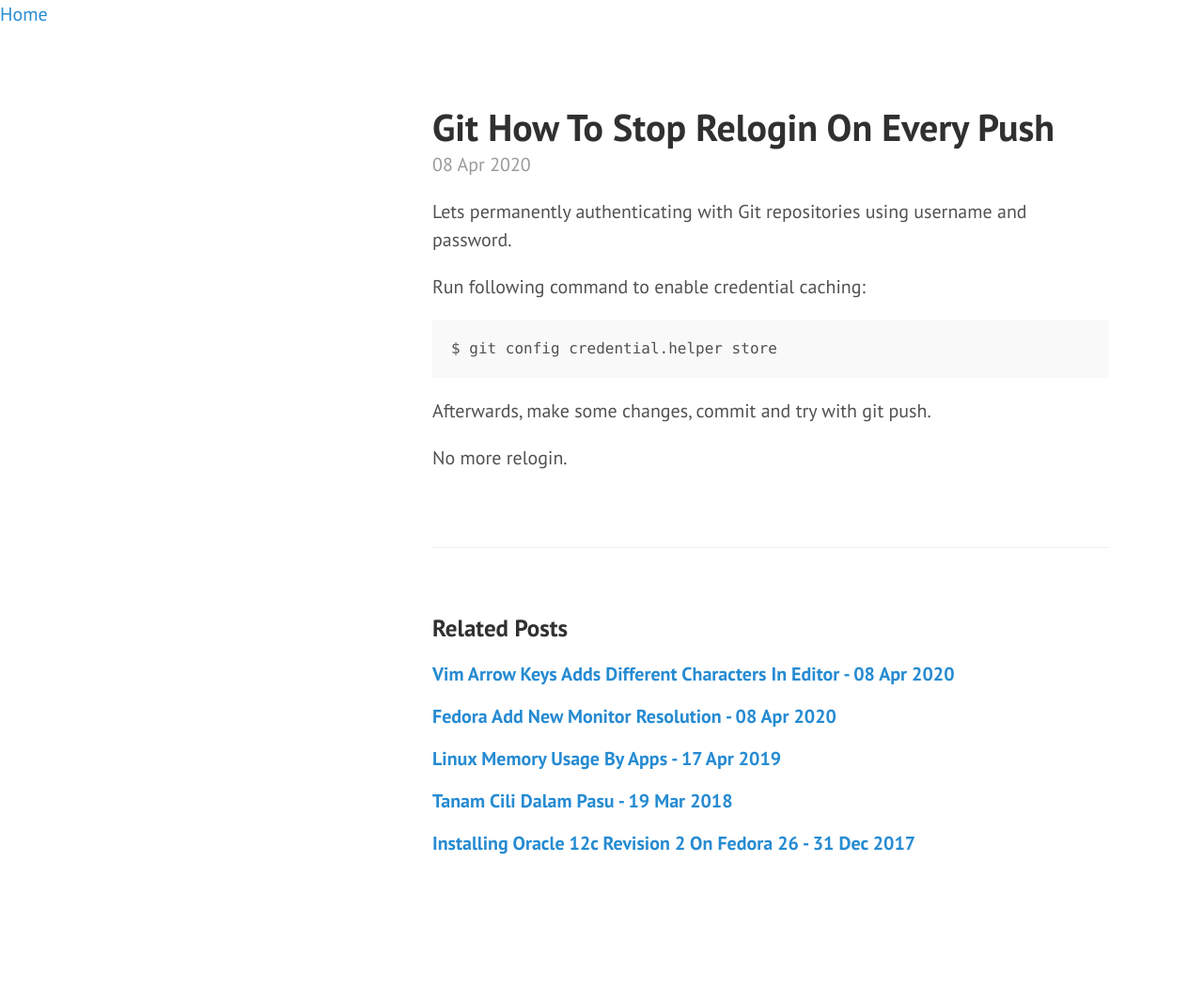
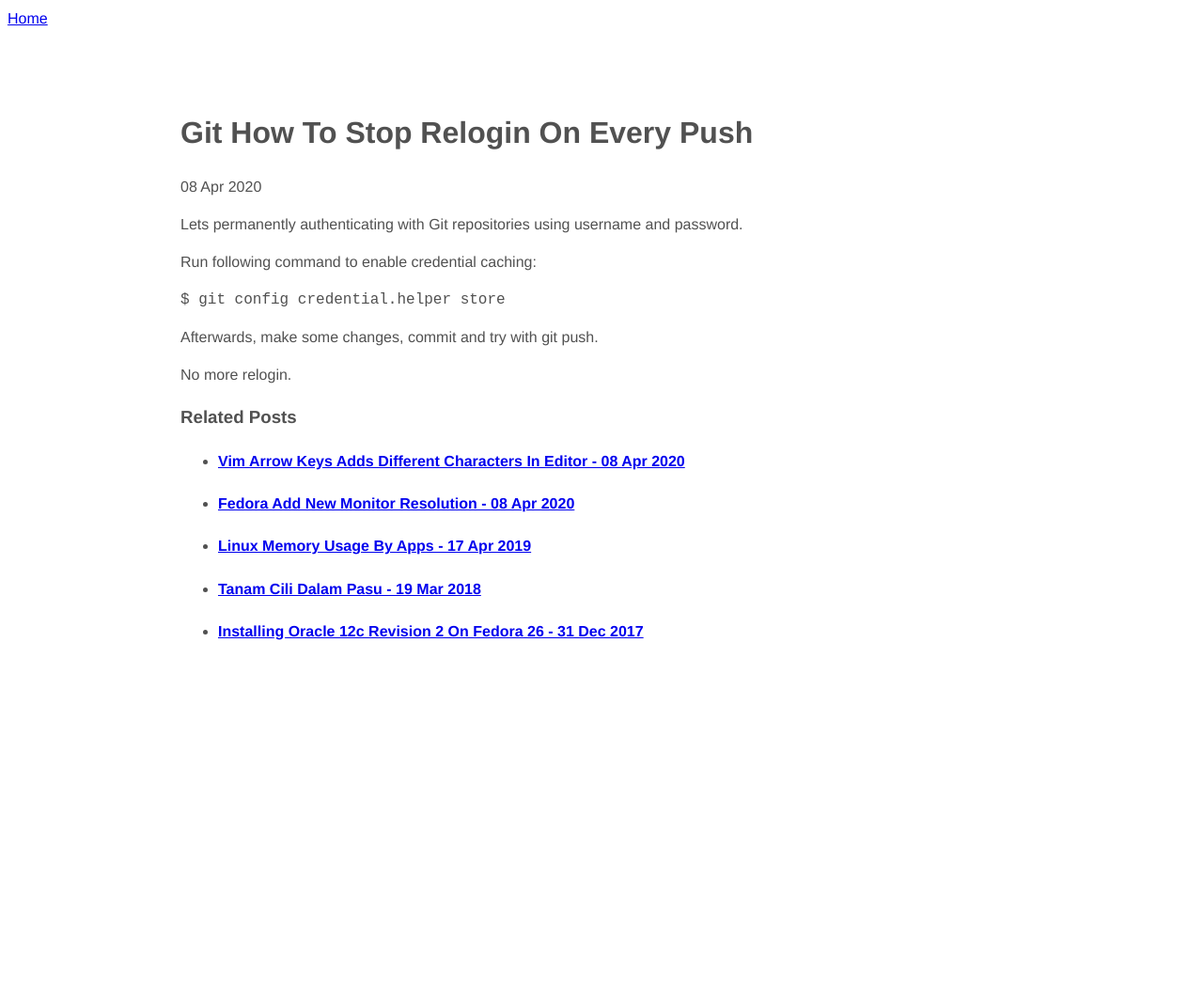
Before and after one commit to mrafsyam/mrafsyam.github.io, a Jekyll site: the page built from _posts/2020-04-08-Git---How-to-stop-relogin-on-every-push.md, in a window 1280 px wide. Shown: the whole page at 94% size. Built offline with Jekyll 4.4.1, drawn with Linux system fonts in a browser that asks for light colours; our own code applies the rules of GitHub Pages for plain Markdown files; Markdown is read by kramdown in place of the engine named in the settings; after the commit the page ends 900 px from its top, so only the background shows below that.

Commit message:
Update default-post.html

```diff
--- a/_layouts/default-post.html
+++ b/_layouts/default-post.html
@@ -13,18 +13,45 @@
       Raf blog &middot; Noob Software Engineer trying to pick up some slacks
   </title>
 
-  <!-- CSS -->
-  <link rel="stylesheet" href="https://raw.githubusercontent.com/mrafsyam/mrafsyam.github.io/master/public/css/poole.css">
-  <link rel="stylesheet" href="https://raw.githubusercontent.com/mrafsyam/mrafsyam.github.io/master/public/css/syntax.css">
-  <link rel="stylesheet" href="https://raw.githubusercontent.com/mrafsyam/mrafsyam.github.io/master/public/css/hyde.css">
-  <link rel="stylesheet" href="http://fonts.googleapis.com/css?family=PT+Sans:400,400italic,700|Abril+Fatface">
+  <style>
+    .content {
+      padding-top: 4rem;
+      padding-bottom: 4rem;
+    }
+    .container {
+      max-width: 58rem;
+      padding-left: 1rem;
+      padding-right: 1rem;
+      margin-left: auto;
+      margin-right: auto;
+    }
+  * {
+      -webkit-box-sizing: border-box;
+      -moz-box-sizing: border-box;
+      box-sizing: border-box;
+    }
 
-  <!-- Icons -->
-  <link rel="apple-touch-icon-precomposed" sizes="144x144" href="https://github.com/mrafsyam/mrafsyam.github.io/raw/master/public/apple-touch-icon-144-precomposed.png">
-                                 <link rel="shortcut icon" href="https://github.com/mrafsyam/mrafsyam.github.io/raw/master/public/favicon.ico">
+    div {
+      display: block;
+    }
 
-  <!-- RSS -->
-  <link rel="alternate" type="application/rss+xml" title="RSS" href="https://raw.githubusercontent.com/mrafsyam/mrafsyam.github.io/master/atom.xml">
+    body {
+        color: #515151;
+        background-color: #fff;
+        -webkit-text-size-adjust: 100%;
+        -ms-text-size-adjust: 100%;
+    }
+
+    html {
+        font-family: "PT Sans", Helvetica, Arial, sans-serif;
+    }
+
+    html {
+        font-family: "Helvetica Neue", Helvetica, Arial, sans-serif;
+        font-size: 16px;
+        line-height: 1.5;
+    }
+  </style>
 </head>
 
 <body>
```
